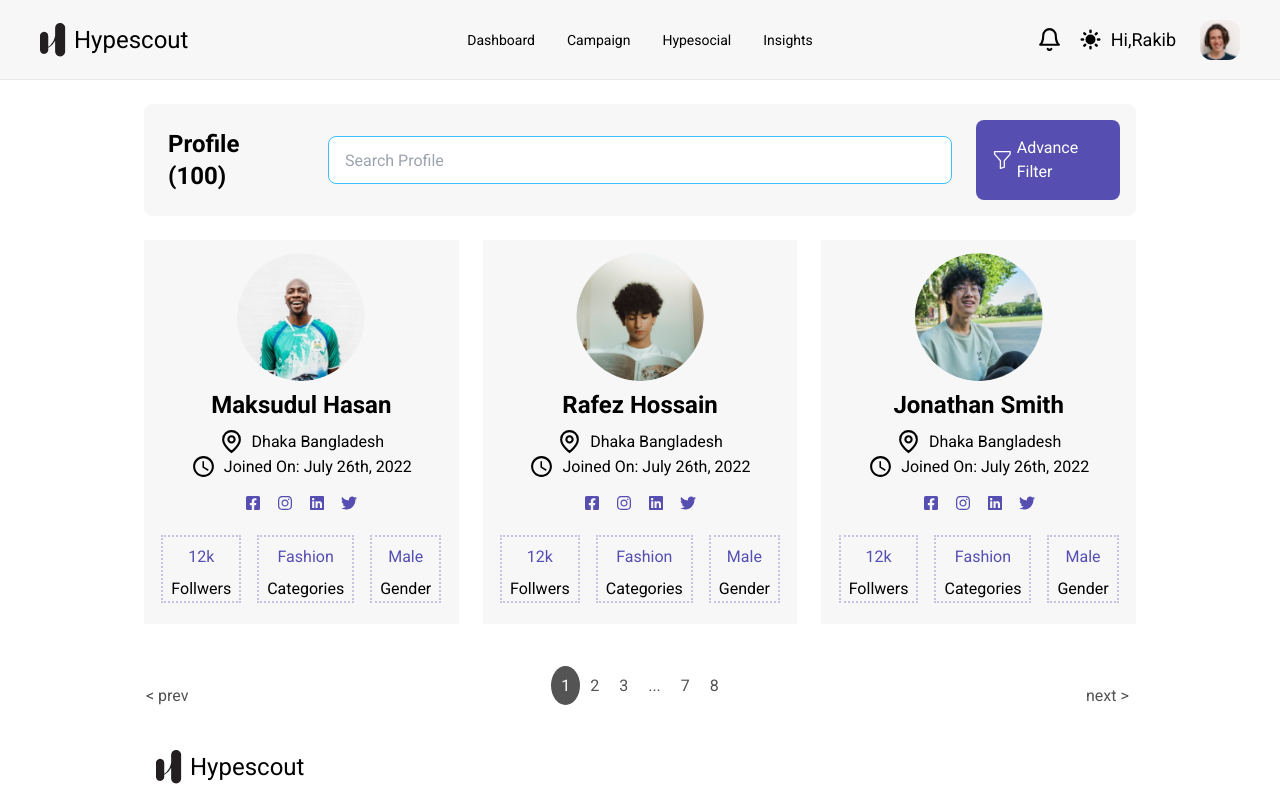
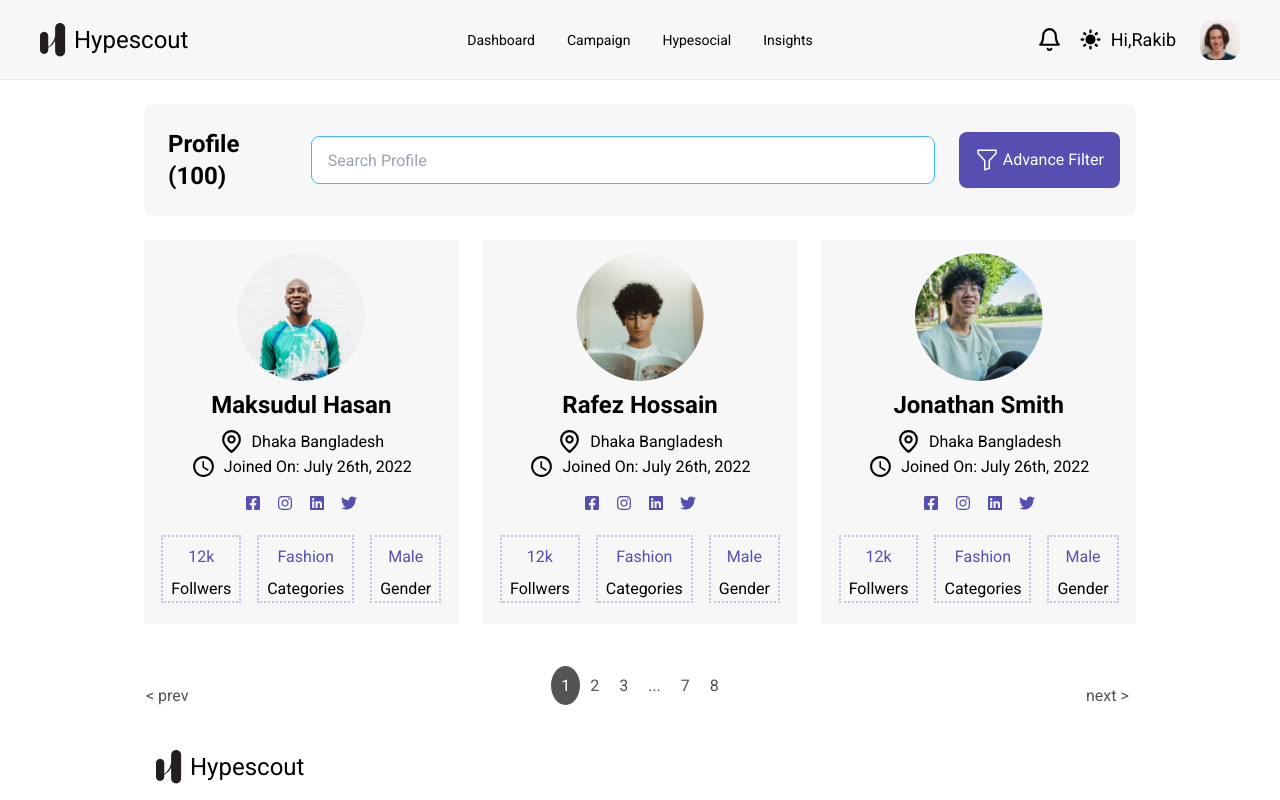
Before and after one commit to sakhawat777/hypescout-project, a Next.js app: page / in a window 1280 px wide. Shown: the top 800 px of the page. Built offline with nearby package versions, Linux system fonts and the light colour scheme.

Commit message:
Advance Filter Problem fixed

```diff
--- a/pages/searchField.js
+++ b/pages/searchField.js
@@ -23,7 +23,7 @@ const SearchField = ({ dark }) => {
 							}`}
 						/>
 					</div>
-					<div className='right  flex-1 md:ml-4'>
+					<div className='right md:ml-4'>
 						<div className=' bg-secondaryColor flex justify-center items-center p-4 rounded-lg cursor-pointer text-white'>
 							<BsFunnel className='text-2xl mr-1'></BsFunnel>
 							Advance Filter
```
